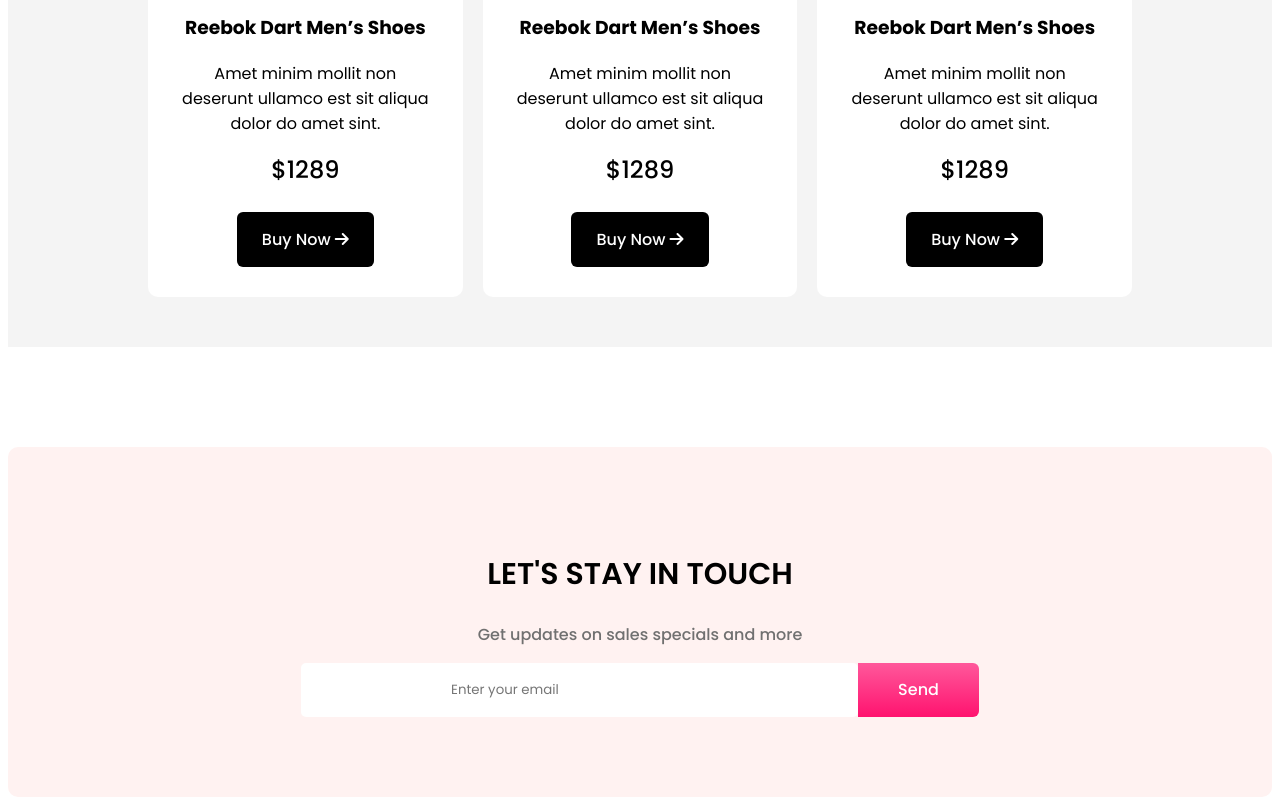
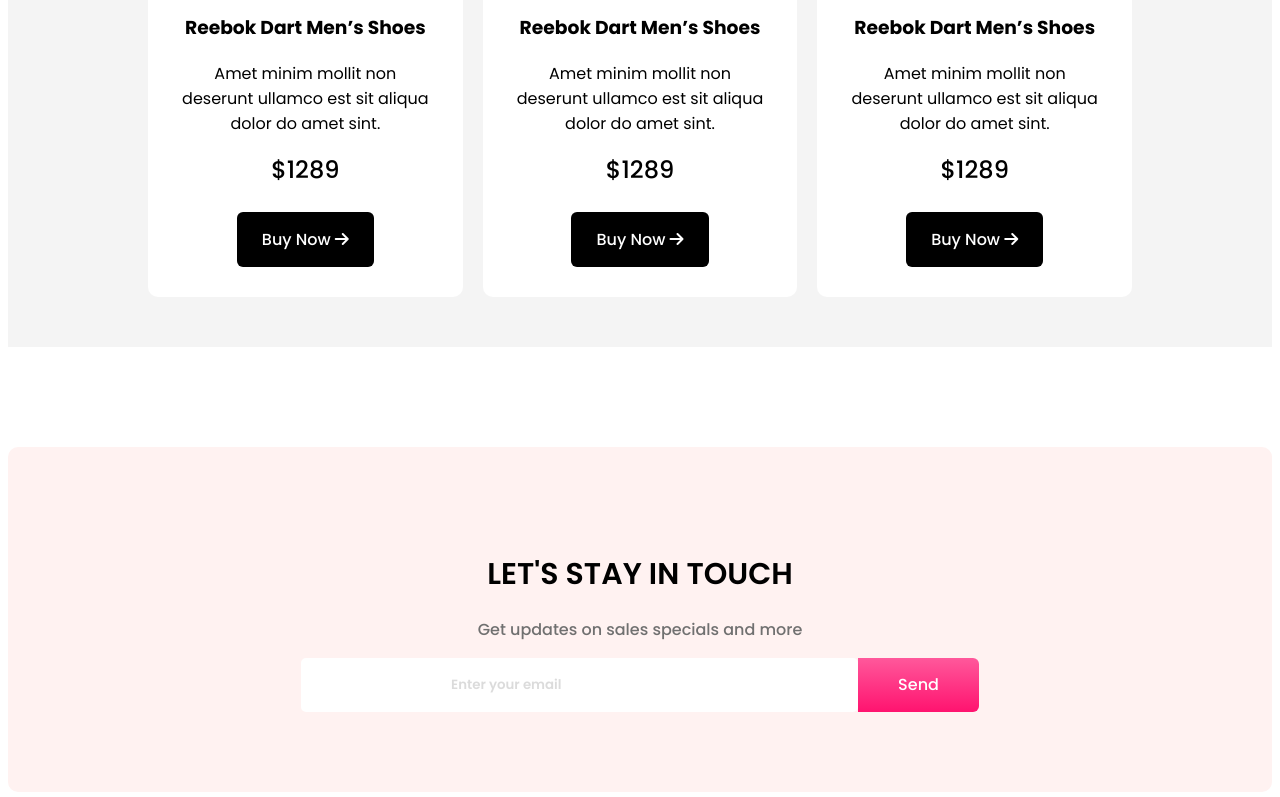
Before and after one commit to Anzumul-Jubayer/panda-ecommerce, a plain HTML site: page index.html in a window 1280 px wide. Shown: the part 2000-2797 px from the top of the page. Drawn offline with Linux system fonts and the light colour scheme.

Commit message:
add-favicon

```diff
--- a/index.html
+++ b/index.html
@@ -8,6 +8,7 @@
      <link rel="preconnect" href="https://fonts.googleapis.com"><link rel="preconnect" href="https://fonts.gstatic.com" crossorigin><link href="https://fonts.googleapis.com/css2?family=Merriweather:ital,opsz,wght@0,18..144,300..900;1,18..144,300..900&family=Open+Sans:ital,wght@0,300..800;1,300..800&family=Poppins:ital,wght@0,100;0,200;0,300;0,400;0,500;0,600;0,700;0,800;0,900;1,100;1,200;1,300;1,400;1,500;1,600;1,700;1,800;1,900&family=Raleway:ital,wght@0,100..900;1,100..900&display=swap" rel="stylesheet">
     <!-- Icon -->
     <link rel="stylesheet" href="https://cdnjs.cloudflare.com/ajax/libs/font-awesome/6.7.2/css/all.min.css"integrity="sha512-Evv84Mr4kqVGRNSgIGL/F/aIDqQb7xQ2vcrdIwxfjThSH8CSR7PBEakCr51Ck+w+/U6swU2Im1vVX0SVk9ABhg==" crossorigin="anonymous" referrerpolicy="no-referrer" />
+    <link rel="shortcut icon" href="./images/icon.png" type="image/x-icon">
     <link rel="stylesheet" href="./style/style.css">
     <title>Panda-E-commerce</title>
 
--- a/style/style.css
+++ b/style/style.css
@@ -236,12 +236,15 @@
 footer h2{
     font-size: 30px;
     font-weight: 600;
+    margin-bottom: 20px;
 }
 footer p{
     font-size: 16px;
     font-weight: 500;
     color: #707070;
+    margin-top: 20px;
 }
+
 .contact-input{
     display: flex;
     justify-content: center;
@@ -256,3 +259,7 @@
     border-bottom-left-radius:0px ;
     padding: 10px 40px;
 }
+::placeholder{
+    color: rgba(128, 128, 128, 0.286);
+    font-weight: 600;
+}
```
Also changed, not shown: images/icon.png (added).
